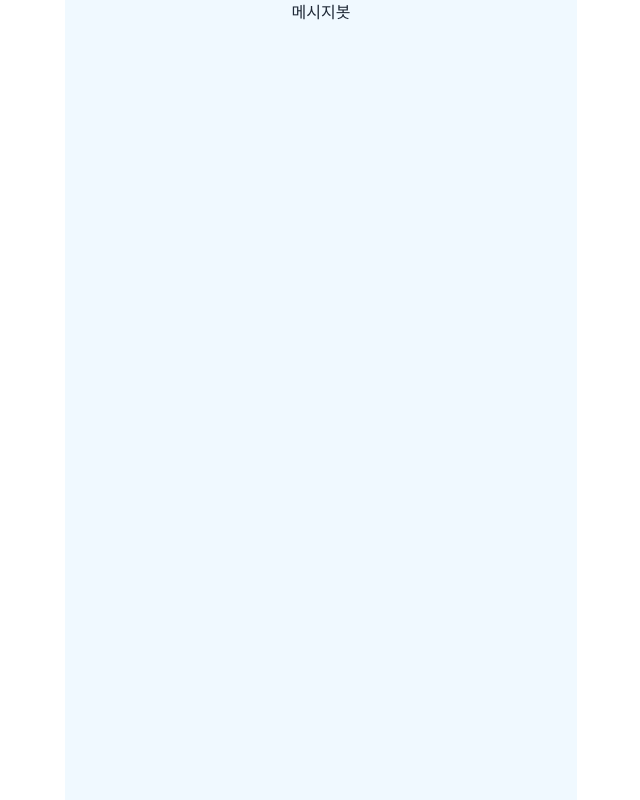
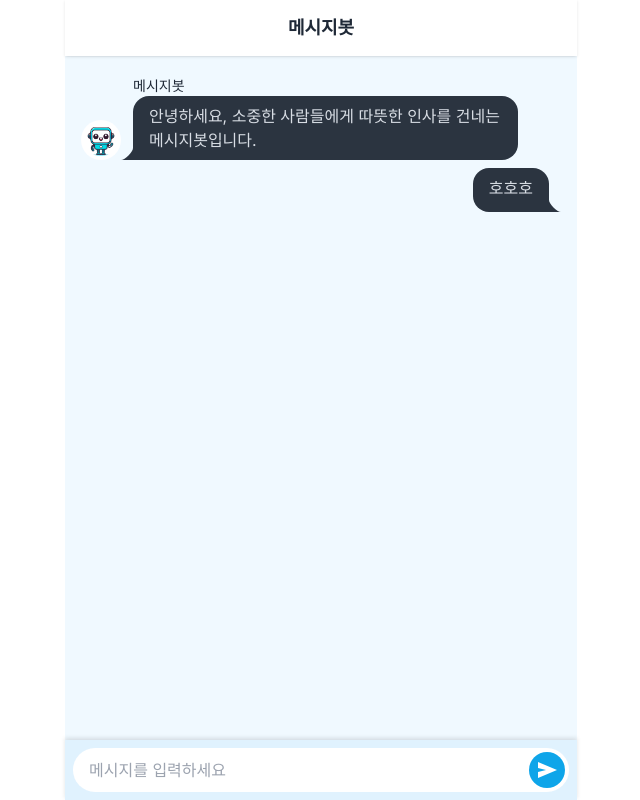
Before and after one commit to kec0130/messagebot, a Next.js app: page / in a window 1280 px wide. Shown: the whole page, without its empty margins (319-959 px from the left). Built offline with nearby package versions, Linux system fonts and the light colour scheme.

Commit message:
feat: add chatbot layout

```diff
--- a/src/app/page.tsx
+++ b/src/app/page.tsx
@@ -2,8 +2,52 @@ import Image from 'next/image';
 
 export default function Home() {
   return (
-    <main className="flex min-h-screen flex-col items-center max-w-lg mx-auto bg-sky-50">
-      <h1>메시지봇</h1>
-    </main>
+    <>
+      <header className="fixed z-10 top-0 left-0 right-0 max-w-lg h-[56px] mx-auto flex justify-center items-center bg-white shadow">
+        <h1 className="text-center font-bold text-lg">메시지봇</h1>
+      </header>
+
+      <main className="flex min-h-screen flex-col max-w-lg mx-auto pt-[72px] px-4 bg-sky-50">
+        <div className="chat chat-start">
+          <div className="chat-image avatar">
+            <div className="w-10 rounded-full">
+              <Image src="/images/avatar.png" alt="avatar" width={40} height={40} />
+            </div>
+          </div>
+          <div className="chat-header">메시지봇</div>
+          <div className="chat-bubble">
+            안녕하세요, 소중한 사람들에게 따뜻한 인사를 건네는 메시지봇입니다.
+          </div>
+        </div>
+
+        <div className="chat chat-end">
+          <div className="chat-bubble">호호호</div>
+        </div>
+      </main>
+
+      <div className="fixed z-10 bottom-0 left-0 right-0 max-w-lg mx-auto p-2 bg-sky-100 shadow-up">
+        <form>
+          <input
+            type="text"
+            placeholder="메시지를 입력하세요"
+            className="w-full h-11 rounded-full px-4"
+          />
+          <button
+            type="submit"
+            className="absolute right-2 top-1/2 transform -translate-y-1/2 -translate-x-1 bg-sky-500 rounded-full w-9 h-9 flex justify-center items-center"
+          >
+            <svg
+              xmlns="http://www.w3.org/2000/svg"
+              height="24"
+              viewBox="0 -960 960 960"
+              width="24"
+              className="fill-white"
+            >
+              <path d="M120-160v-240l320-80-320-80v-240l760 320-760 320Z" />
+            </svg>
+          </button>
+        </form>
+      </div>
+    </>
   );
 }
--- a/tailwind.config.ts
+++ b/tailwind.config.ts
@@ -12,6 +12,9 @@ const config: Config = {
         'gradient-radial': 'radial-gradient(var(--tw-gradient-stops))',
         'gradient-conic': 'conic-gradient(from 180deg at 50% 50%, var(--tw-gradient-stops))',
       },
+      boxShadow: {
+        up: '0 -2px 4px 0px rgba(60, 64, 67, 0.15)',
+      },
     },
   },
   plugins: [require('daisyui')],
```
Also changed, not shown: public/images/avatar.png (added).
